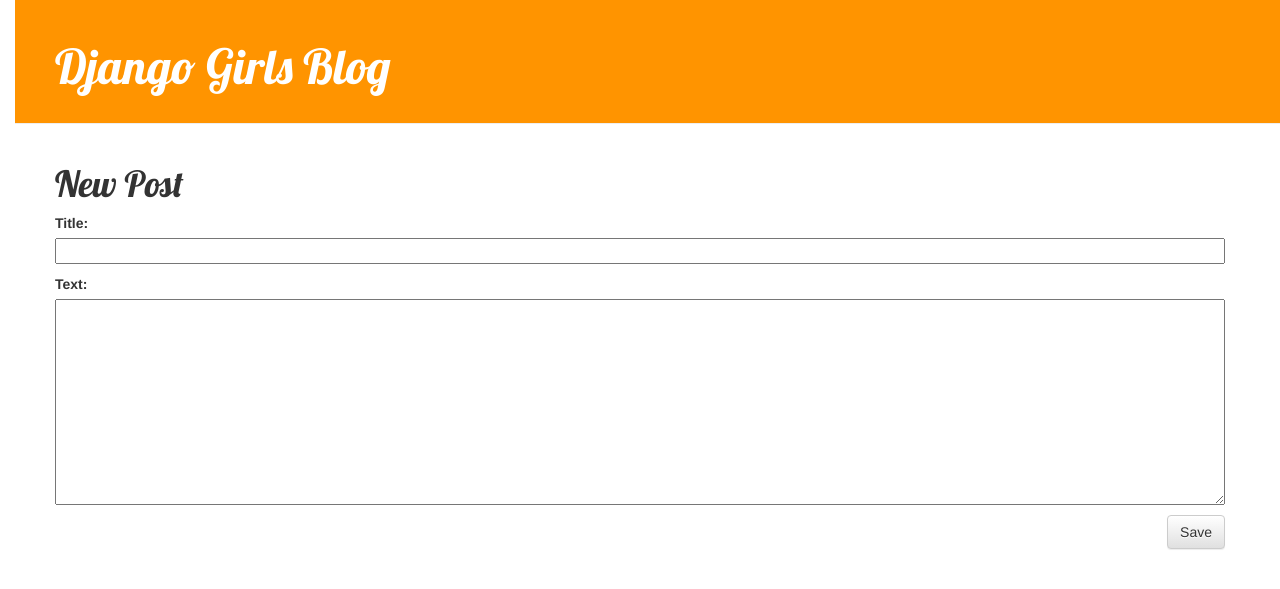
After one commit to iman99/my-first-blog, a Django app: page /post/new/ in a window 1280 px wide. The commit adds this page. Shown: the top 589 px of the page. Run offline with Django 3.2, Linux system fonts and the light colour scheme; some libraries are stand-ins or nearby versions.

Commit message:
Added views to create/edit blog post inside the site.

```diff
--- /dev/null
+++ b/blog/forms.py
@@ -0,0 +1,9 @@
+from django import forms
+
+from .models import Post
+
+class PostForm(forms.ModelForm):
+
+    class Meta:
+        model = Post
+        fields = ('title', 'text',)
--- a/blog/templates/blog/base.html
+++ b/blog/templates/blog/base.html
@@ -9,6 +9,9 @@
   </head>
   <body>
     <div class="page-header">
+    {% if user.is_authenticated %}
+      <a class="top-menu" href="{% url 'post_new' %}"><span class="glyphicon glyphicon-plus"></span></a>
+    {% endif %}
       <h1><a href="/">Django Girls Blog</a></h1>
     </div>
     {% block content %}
--- a/blog/templates/blog/post_detail.html
+++ b/blog/templates/blog/post_detail.html
@@ -7,6 +7,9 @@
         {% if post.published_date %}
         <div class="date">
           <p>{{ post.published_date }}</p>
+          {% if user.is_authenticated %}
+          <a class="btn btn-default" href="{% url 'post_edit' pk=post.pk %}"><span class="glyphicon glyphicon-pencil"></span></a>
+          {% endif %}
         </div>
         {% endif %}
         <h1>{{ post.title }}</h1>
--- /dev/null
+++ b/blog/templates/blog/post_edit.html
@@ -0,0 +1,16 @@
+{% extends 'blog/base.html' %}
+
+{% block content %}
+  <div class="content container">
+    <div class="row">
+      <div class="post">
+        <h1>New Post</h1>
+          <form class="post-form" method="post">
+            {% csrf_token %}
+            {{ form.as_p }}
+            <button type="submit" class="save btn btn-default">Save</button>
+          </form>
+      </div>
+    </div>
+  </div>
+{% endblock %}
--- a/blog/urls.py
+++ b/blog/urls.py
@@ -5,4 +5,6 @@
 urlpatterns = [
     url(r'^$', views.post_list, name='post_list'),
     url(r'^post/(?P<pk>\d+)/$', views.post_detail, name='post_detail'),
+    url(r'^post/new/$', views.post_new, name='post_new'),
+    url(r'^post/(?P<pk>\d+)/edit/$', views.post_edit, name='post_edit'),
 ]
--- a/blog/views.py
+++ b/blog/views.py
@@ -1,6 +1,9 @@
 from django.shortcuts import render, get_object_or_404
 from django.utils import timezone
+from django.shortcuts import redirect
+
 from .models import Post
+from .forms import PostForm
 
 
 # Create your views here.
@@ -11,3 +14,30 @@
 def post_detail(request, pk):
     post = get_object_or_404(Post, pk=pk)
     return render(request, 'blog/post_detail.html', {'post': post})
+
+def post_new(request):
+    if request.method == "POST":
+        form = PostForm(request.POST)
+        if form.is_valid():
+            post = form.save(commit=False)
+            post.author = request.user
+            post.published_date = timezone.now()
+            post.save()
+            return redirect('post_detail', pk=post.pk)
+    else:
+        form = PostForm()
+    return render(request, 'blog/post_edit.html', {'form': form})
+
+def post_edit(request, pk):
+    post = get_object_or_404(Post, pk=pk)
+    if request.method == "POST":
+        form = PostForm(request.POST, instance=post)
+        if form.is_valid():
+            post = form.save(commit=False)
+            post.author = request.user
+            post.published_date = timezone.now()
+            post.save()
+            return redirect('post_detail', pk=post.pk)
+    else:
+        form = PostForm(instance=post)
+    return render(request, 'blog/post_edit.html', {'form': form})
```
